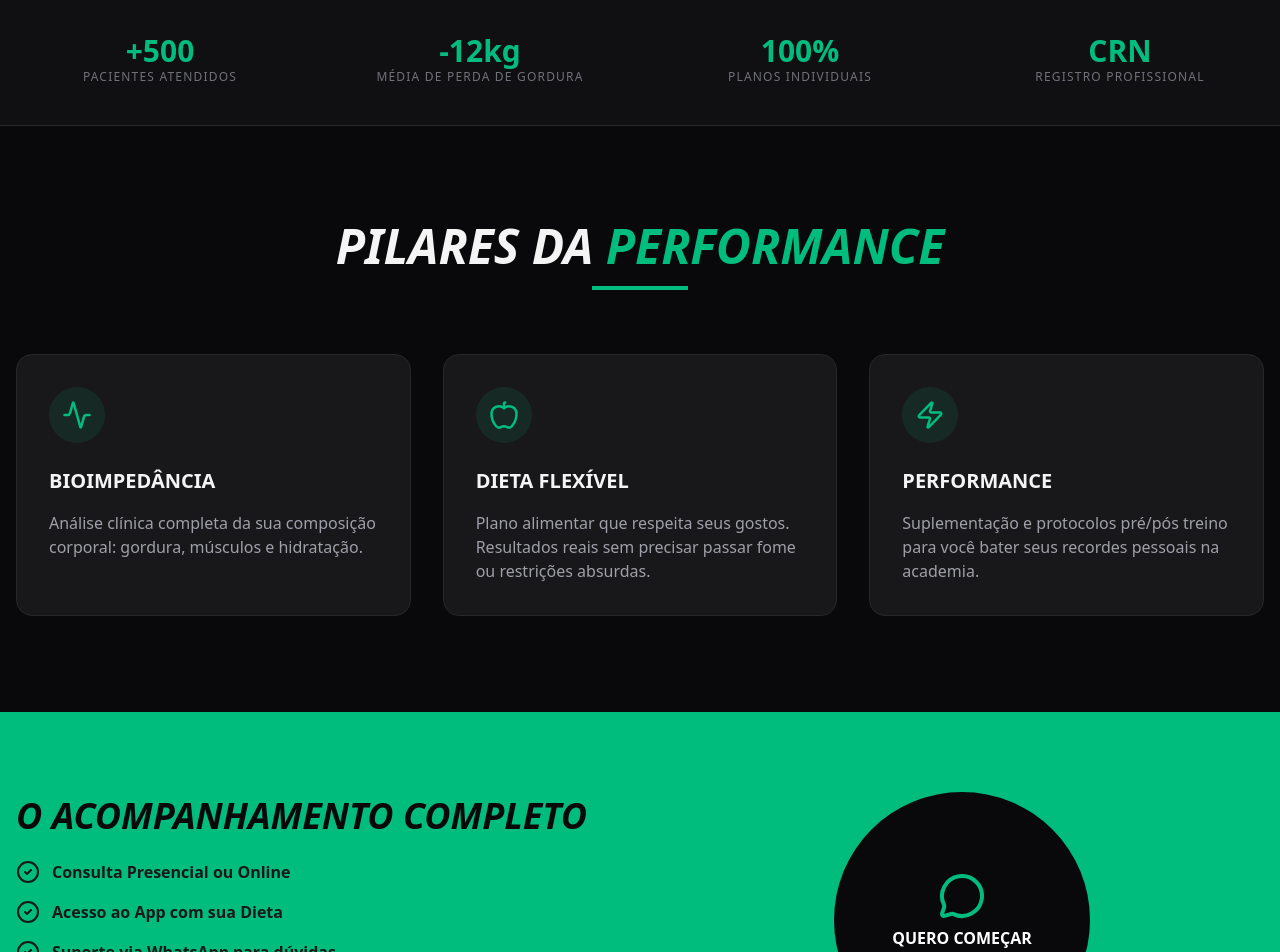
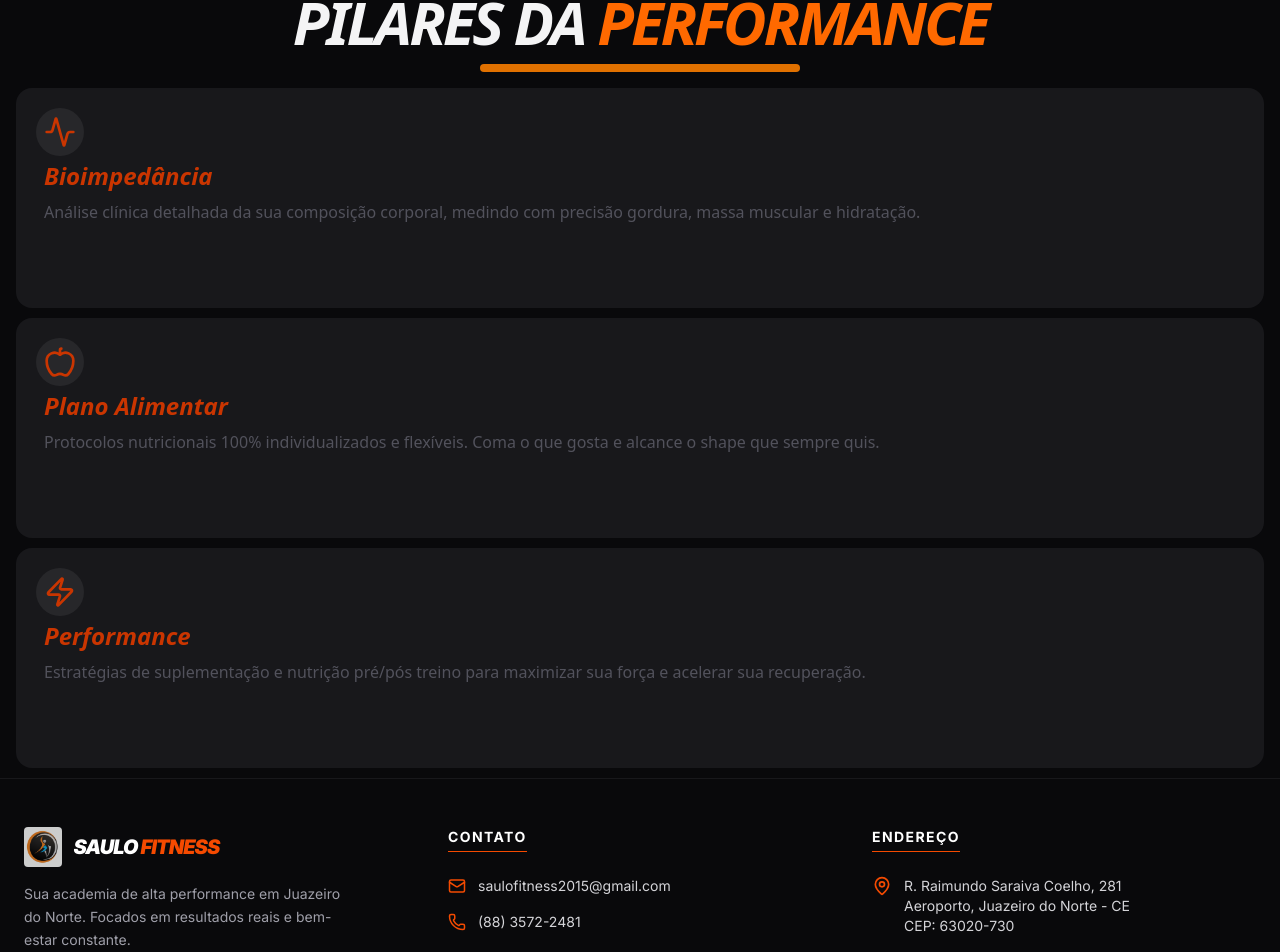
Before and after one commit to luizdev10/academia, a React (Vite) app: page /Nutricao in a window 1280 px wide. Shown: the part 770-1722 px from the top of the page. Built offline with nearby package versions, Linux system fonts and the light colour scheme.

Commit message:
starting performance

```diff
--- a/src/pages/Nuticao/Nutricao.jsx
+++ b/src/pages/Nuticao/Nutricao.jsx
@@ -4,6 +4,33 @@
 
 const Nutricao = () => {
   const whatsappLink = "https://wa.me/5588988847746?text=Olá! Gostaria de agendar uma consulta nutricional.";
+
+  const pilaresNutricao = [
+    {
+      id: 1,
+      titulo: "Bioimpedância",
+      descricao: "Análise clínica detalhada da sua composição corporal, medindo com precisão gordura, massa muscular e hidratação.",
+      icone: <Activity size={32} />,
+      cor: "text-orange-700",
+      bg: "bg-orange-500/10"
+    },
+    {
+      id: 2,
+      titulo: "Plano Alimentar",
+      descricao: "Protocolos nutricionais 100% individualizados e flexíveis. Coma o que gosta e alcance o shape que sempre quis.",
+      icone: <Apple size={32} />,
+      cor: "text-orange-700",
+      bg: "bg-orange-500/10"
+    },
+    {
+      id: 3,
+      titulo: "Performance",
+      descricao: "Estratégias de suplementação e nutrição pré/pós treino para maximizar sua força e acelerar sua recuperação.",
+      icone: <Zap size={32} />,
+      cor: "text-orange-700",
+      bg: "bg-orange-500/10"
+    }
+  ];
 
   return (
     <div className="bg-zinc-950 text-zinc-100 min-h-screen font-sans">
@@ -13,7 +40,7 @@
         <div className="container mx-auto flex flex-col md:flex-row items-center gap-12">
           <div className="md:w-1/2 z-10">
             <span className="text-emerald-500 font-bold tracking-widest uppercase text-sm">Consultoria Especializada</span>
-      <h1 className="text-5xl md:text-7xl font-black italic uppercase leading-none mt-4 mb-6">
+            <h1 className="text-5xl md:text-6xl font-black italic uppercase leading-none mt-4 mb-6">
               Sua meta é <span className="text-emerald-500">Resultado?</span>
             </h1>
             <p className="text-zinc-400 text-lg mb-8 max-w-lg">
@@ -30,17 +57,16 @@
           </div>
 
           <div className="md:w-1/2 relative">
-      {/* Moldura estilizada para a foto do Nutricionista */}
+
             <div className="relative rounded-3xl overflow-hidden border-2 border-emerald-500/20 shadow-2xl transition-transform hover:scale-[1.02] duration-500">
               <img
                 src={`${Saulo}`}
                 alt="Nutricionista Profissional Homem"
                 className="w-full h-[550px] object-cover object-top"
               />
-        {/* Overlay para dar profundidade e ajudar no contraste */}
+
               <div className="absolute inset-0 bg-gradient-to-t from-zinc-950/60 via-transparent to-transparent"></div>
 
-        {/* Badge flutuante de autoridade */}
               <div className="absolute bottom-6 left-6 bg-zinc-900/90 backdrop-blur-md border border-emerald-500/30 p-4 rounded-xl">
                 <p className="text-emerald-500 font-black text-xl leading-none">DR. SAULO</p>
                 <p className="text-zinc-400 text-[10px] uppercase tracking-tighter">Nutrição Esportiva & Performance</p>
@@ -49,103 +75,40 @@
           </div>
         </div>
       </section>
+      <section className=" w-full px-4">
+        <div className="flex flex-col w-full">
+          <div className=" w-full flex flex-col items-center ">
+            <h2 className=" w-full uppercase  items-center text-5xl font-black md:text-6xl leading-none tracking-tighter italic text-center">pilares da <span className="text-orange-500 ">performance</span></h2>
+            <div className=" w-40 h-2 bg-amber-600 rounded mt-3 mb-4 md:w-80"></div>
+          </div>
 
-      {/* 2. STATS - Prova de Autoridade */}
-      <section className="py-10 bg-zinc-900/50 border-y border-zinc-800">
-        <div className="container mx-auto px-4">
-          <div className="grid grid-cols-2 md:grid-cols-4 gap-8 text-center">
-            <div>
-              <div className="text-3xl font-black text-emerald-500">+500</div>
-              <div className="text-xs uppercase tracking-widest text-zinc-500">Pacientes Atendidos</div>
+          {pilaresNutricao.map((item , id)=>{
+            return(
+
+          <div className="bg-zinc-900 rounded-2xl h-55 mb-2.5">
+            <div className={`bg-zinc-800 w-12 h-12 ${item.bg} ${item.cor} flex justify-center items-center rounded-full relative top-5 left-5`}>
+              {item.icone}
             </div>
-            <div>
-              <div className="text-3xl font-black text-emerald-500">-12kg</div>
-              <div className="text-xs uppercase tracking-widest text-zinc-500">Média de perda de gordura</div>
+
+            <div className="relative top-6 px-7 ">
+              <h2 className="font-black text-2xl pb-2 italic text-orange-700">{item.titulo}</h2>
+              <p className="text-zinc-600">
+                {item.descricao}
+              </p>
             </div>
-            <div>
-              <div className="text-3xl font-black text-emerald-500">100%</div>
-              <div className="text-xs uppercase tracking-widest text-zinc-500">Planos Individuais</div>
+
           </div>
-            <div>
-              <div className="text-3xl font-black text-emerald-500">CRN</div>
-              <div className="text-xs uppercase tracking-widest text-zinc-500">Registro Profissional</div>
-            </div>
-          </div>
+            )
+          })}
+
         </div>
       </section>
-
-      {/* 3. PILARES - O que ele oferece */}
-      <section id="metodologia" className="py-24 px-4">
-        <div className="container mx-auto text-center mb-16">
-          <h2 className="text-3xl md:text-5xl font-black uppercase italic italic">Pilares da <span className="text-emerald-500">Performance</span></h2>
-          <div className="w-24 h-1 bg-emerald-500 mx-auto mt-4"></div>
     </div>
 
-        <div className="container mx-auto grid md:grid-cols-3 gap-8">
-          {/* Card 1 */}
-          <div className="bg-zinc-900 p-8 rounded-2xl border border-zinc-800 hover:border-emerald-500/50 transition-all group">
-            <div className="w-14 h-14 bg-emerald-500/10 rounded-full flex items-center justify-center mb-6 group-hover:bg-emerald-500 transition-colors">
-              <Activity className="text-emerald-500 group-hover:text-zinc-950" size={30} />
-            </div>
-            <h3 className="text-xl font-bold mb-4 uppercase">Bioimpedância</h3>
-            <p className="text-zinc-400">Análise clínica completa da sua composição corporal: gordura, músculos e hidratação.</p>
-          </div>
 
-          {/* Card 2 */}
-          <div className="bg-zinc-900 p-8 rounded-2xl border border-zinc-800 hover:border-emerald-500/50 transition-all group">
-            <div className="w-14 h-14 bg-emerald-500/10 rounded-full flex items-center justify-center mb-6 group-hover:bg-emerald-500 transition-colors">
-              <Apple className="text-emerald-500 group-hover:text-zinc-950" size={30} />
-            </div>
-            <h3 className="text-xl font-bold mb-4 uppercase">Dieta Flexível</h3>
-            <p className="text-zinc-400">Plano alimentar que respeita seus gostos. Resultados reais sem precisar passar fome ou restrições absurdas.</p>
-          </div>
 
-          {/* Card 3 */}
-          <div className="bg-zinc-900 p-8 rounded-2xl border border-zinc-800 hover:border-emerald-500/50 transition-all group">
-            <div className="w-14 h-14 bg-emerald-500/10 rounded-full flex items-center justify-center mb-6 group-hover:bg-emerald-500 transition-colors">
-              <Zap className="text-emerald-500 group-hover:text-zinc-950" size={30} />
-            </div>
-            <h3 className="text-xl font-bold mb-4 uppercase">Performance</h3>
-            <p className="text-zinc-400">Suplementação e protocolos pré/pós treino para você bater seus recordes pessoais na academia.</p>
-          </div>
-        </div>
-      </section>
 
-      {/* 4. CHECKLIST - O que inclui */}
-      <section className="py-20 px-4 bg-emerald-500">
-        <div className="container mx-auto flex flex-col md:flex-row items-center gap-10">
-          <div className="md:w-1/2">
-            <h2 className="text-zinc-950 text-4xl font-black uppercase italic mb-6">O acompanhamento completo</h2>
-            <ul className="space-y-4">
-              {[
-                "Consulta Presencial ou Online",
-                "Acesso ao App com sua Dieta",
-                "Suporte via WhatsApp para dúvidas",
-                "Guia de Compras no Supermercado",
-                "Ebook de Receitas Fit exclusivas"
-              ].map((item, index) => (
-                <li key={index} className="flex items-center gap-3 text-zinc-900 font-bold">
-                  <CheckCircle2 size={24} /> {item}
-                </li>
-              ))}
-            </ul>
-          </div>
-          <div className="md:w-1/2 flex justify-center">
-            <a href={whatsappLink} className="group bg-zinc-950 text-white p-10 rounded-full w-64 h-64 flex flex-col items-center justify-center text-center transition-transform hover:scale-105">
-              <MessageCircle size={48} className="text-emerald-500 mb-2" />
-              <span className="font-black uppercase leading-tight">Quero começar agora!</span>
-            </a>
-          </div>
-        </div>
-      </section>
 
-      {/* 5. FOOTER DA NUTRIÇÃO */}
-      <footer className="py-10 text-center border-t border-zinc-900">
-        <p className="text-zinc-500 text-sm">
-          © 2024 Dr. Saulo Nutrição Esportiva. Todos os direitos reservados.
-        </p>
-      </footer>
-    </div>
   );
 };
 
```
Also changed, not shown: 5 other files (tests, documents, lock files or other folders). Lines whose indentation alone changed are shown as unchanged.
